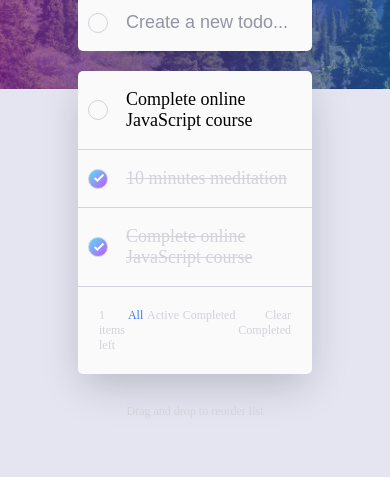
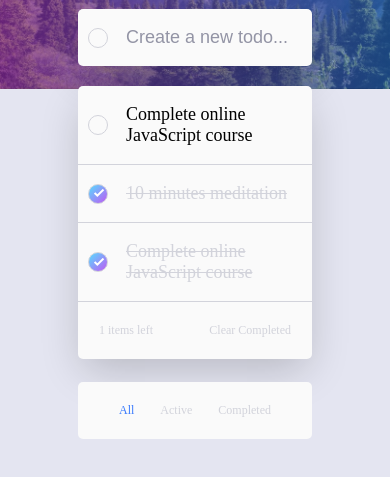
Before and after one commit to trevor-cuffe/todo-list, a website: page index.html in a window 390 px wide. Shown: the part 249-726 px from the top of the page. Drawn offline with Linux system fonts and the light colour scheme.

Commit message:
Move filter buttons down on small screens

```diff
--- a/styles/styles.css
+++ b/styles/styles.css
@@ -253,3 +253,29 @@ body {
 	background-color: var(--color-footerBackground);
 	height: 60vh;
 }
+
+@media only screen and (max-width: 640px) {
+	.todos-filter {
+		display: block;
+		position: absolute;
+		bottom: -3.5rem;
+		left: 0;
+		background-color: var(--color-todosBackground);
+		width: 100%;
+		padding: 2rem;
+		border-radius: 0.5rem;
+	}
+
+	.todos-filter-list {
+		justify-content: center;
+	}
+
+	.todos-filter-list .todo-footer-button {
+		margin: 0 1em;
+	}
+
+	.todos-remaining-count,
+	.todos-clear {
+		flex: 1 2 33%;
+	}
+}
```
